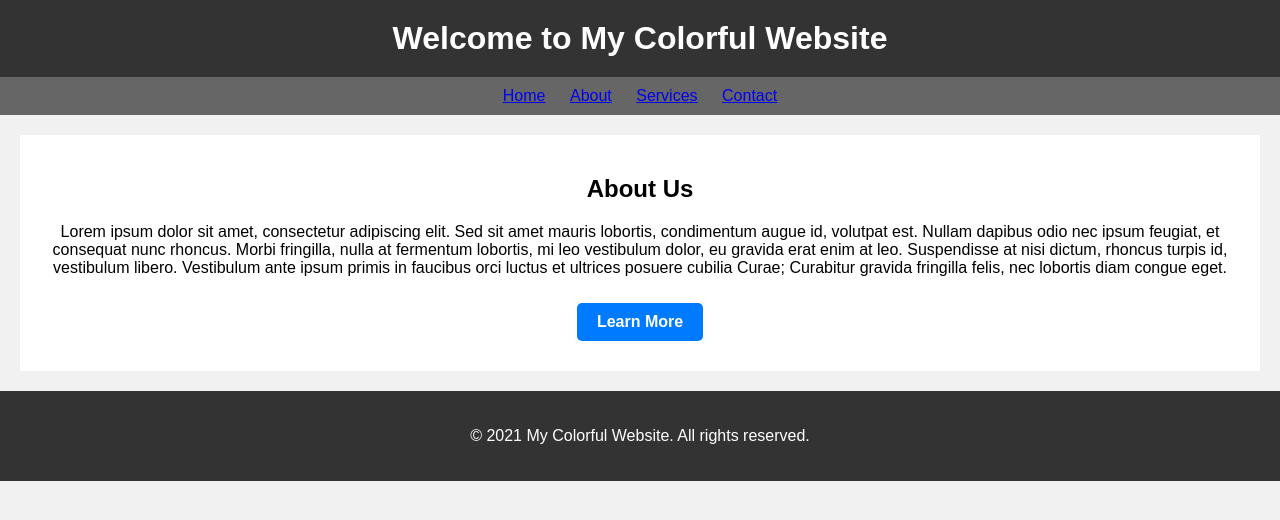
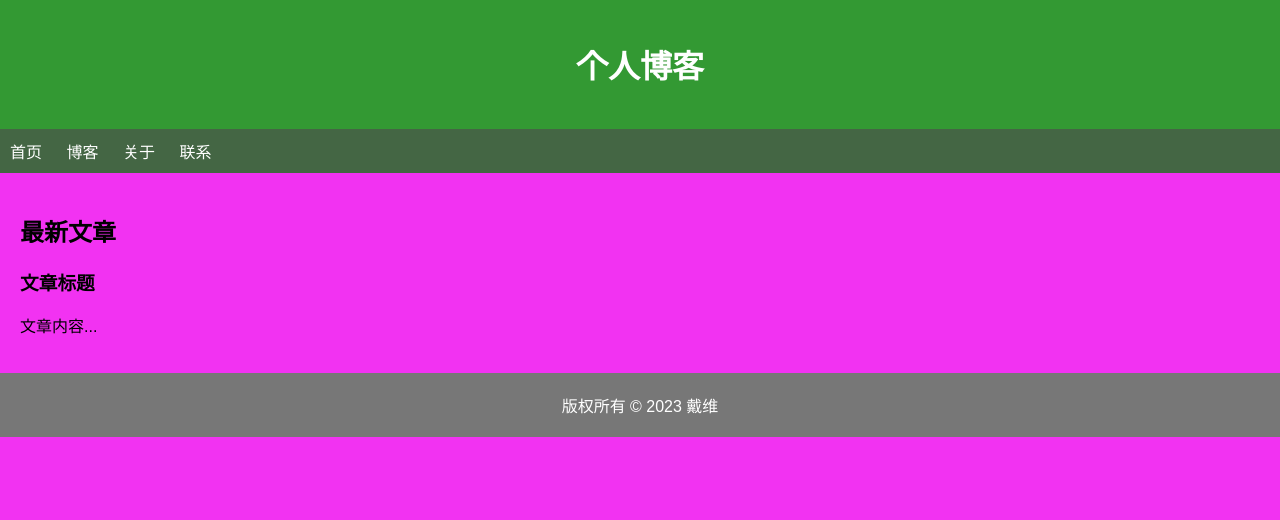
Before and after one commit to DaiWeinb/Daiweinb.githib.io, a plain HTML site: page index.html in a window 1280 px wide. Drawn offline with Linux system fonts and the light colour scheme.

Commit message:
更新 index.html

```diff
--- a/index.html
+++ b/index.html
@@ -1,93 +1,77 @@
 <!DOCTYPE html>
 <html>
 <head>
-    <title>My Colorful Website</title>
+  <title>个人博客</title>
   <style>
     body {
-            background-color: #f1f1f1;
       font-family: Arial, sans-serif;
       margin: 0;
       padding: 0;
+      background-color: #f232f2;
     }
 
     header {
-            background-color: #333;
-            color: #fff;
+      background-color: #393;
       padding: 20px;
+      color: white;
       text-align: center;
     }
 
-        h1 {
-            margin: 0;
-        }
-
     nav {
-            background-color: #666;
-            color: #fff;
+      background-color: #464;
       padding: 10px;
-            text-align: center;
     }
 
     nav ul {
       list-style-type: none;
       margin: 0;
       padding: 0;
+      overflow: hidden;
     }
 
     nav ul li {
-            display: inline;
-            margin: 0 10px;
+      display: inline-block;
+      margin-right: 20px;
+    }
+
+    nav ul li a {
+      color: white;
+      text-decoration: none;
     }
 
     section {
-            background-color: #fff;
-            margin: 20px;
       padding: 20px;
-            text-align: center;
     }
 
     footer {
-            background-color: #333;
-            color: #fff;
+      background-color: #777;
       padding: 20px;
+      color: white;
       text-align: center;
-        }
-
-        .button {
-            display: inline-block;
-            padding: 10px 20px;
-            background-color: #007bff;
-            color: #fff;
-            text-decoration: none;
-            border-radius: 5px;
-            margin: 10px;
-            font-weight: bold;
-        }
-
-        .button:hover {
-            background-color: #0056b3;
     }
   </style>
 </head>
 <body>
   <header>
-        <h1>Welcome to My Colorful Website</h1>
+    <h1>个人博客</h1>
   </header>
   <nav>
     <ul>
-            <li><a href="#">Home</a></li>
-            <li><a href="#">About</a></li>
-            <li><a href="#">Services</a></li>
-            <li><a href="#">Contact</a></li>
+      <li><a href="#">首页</a></li>
+      <li><a href="#">博客</a></li>
+      <li><a href="#">关于</a></li>
+      <li><a href="#">联系</a></li>
     </ul>
   </nav>
   <section>
-        <h2>About Us</h2>
-        <p>Lorem ipsum dolor sit amet, consectetur adipiscing elit. Sed sit amet mauris lobortis, condimentum augue id, volutpat est. Nullam dapibus odio nec ipsum feugiat, et consequat nunc rhoncus. Morbi fringilla, nulla at fermentum lobortis, mi leo vestibulum dolor, eu gravida erat enim at leo. Suspendisse at nisi dictum, rhoncus turpis id, vestibulum libero. Vestibulum ante ipsum primis in faucibus orci luctus et ultrices posuere cubilia Curae; Curabitur gravida fringilla felis, nec lobortis diam congue eget.</p>
-        <a href="#" class="button">Learn More</a>
+    <h2>最新文章</h2>
+    <article>
+      <h3>文章标题</h3>
+      <p>文章内容...</p>
+    </article>
   </section>
   <footer>
-        <p>&copy; 2021 My Colorful Website. All rights reserved.</p>
+    版权所有 &copy; 2023 戴维
   </footer>
 </body>
 </html>
```
Lines whose indentation alone changed are shown as unchanged.
